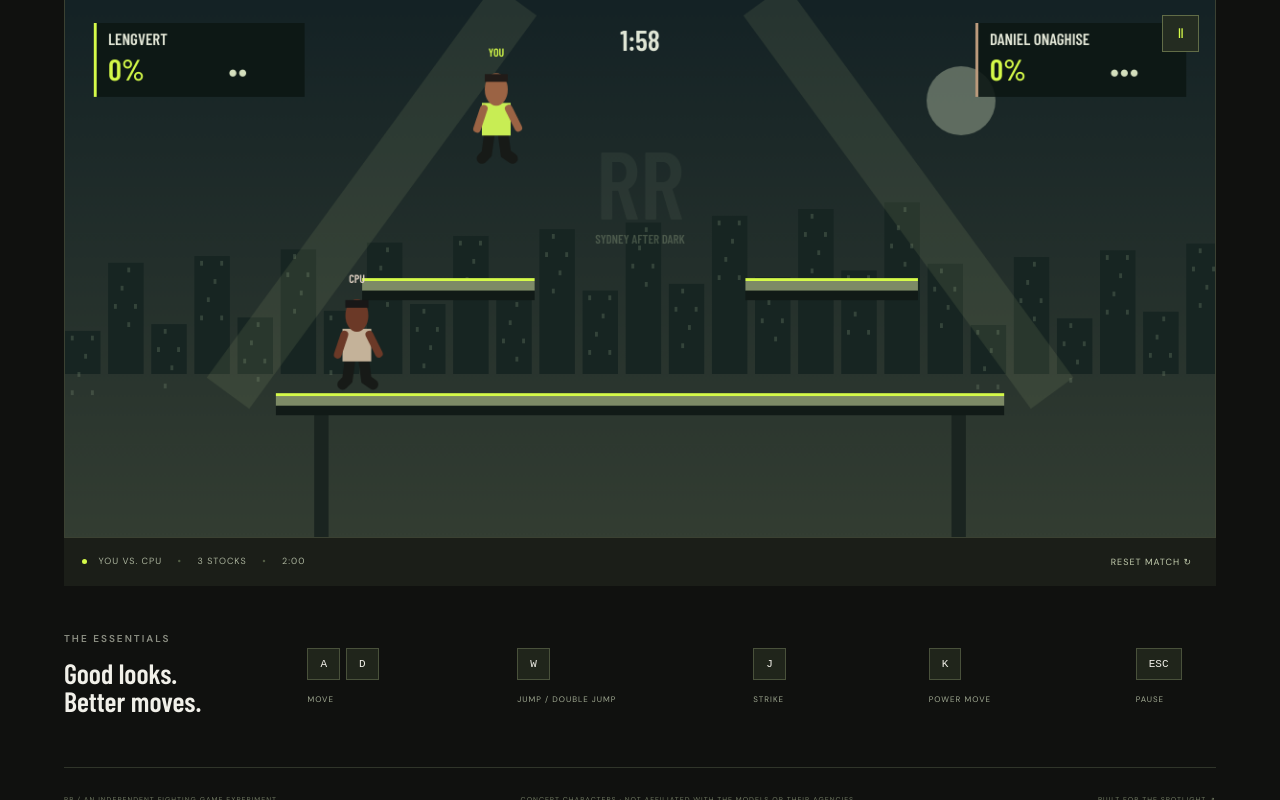
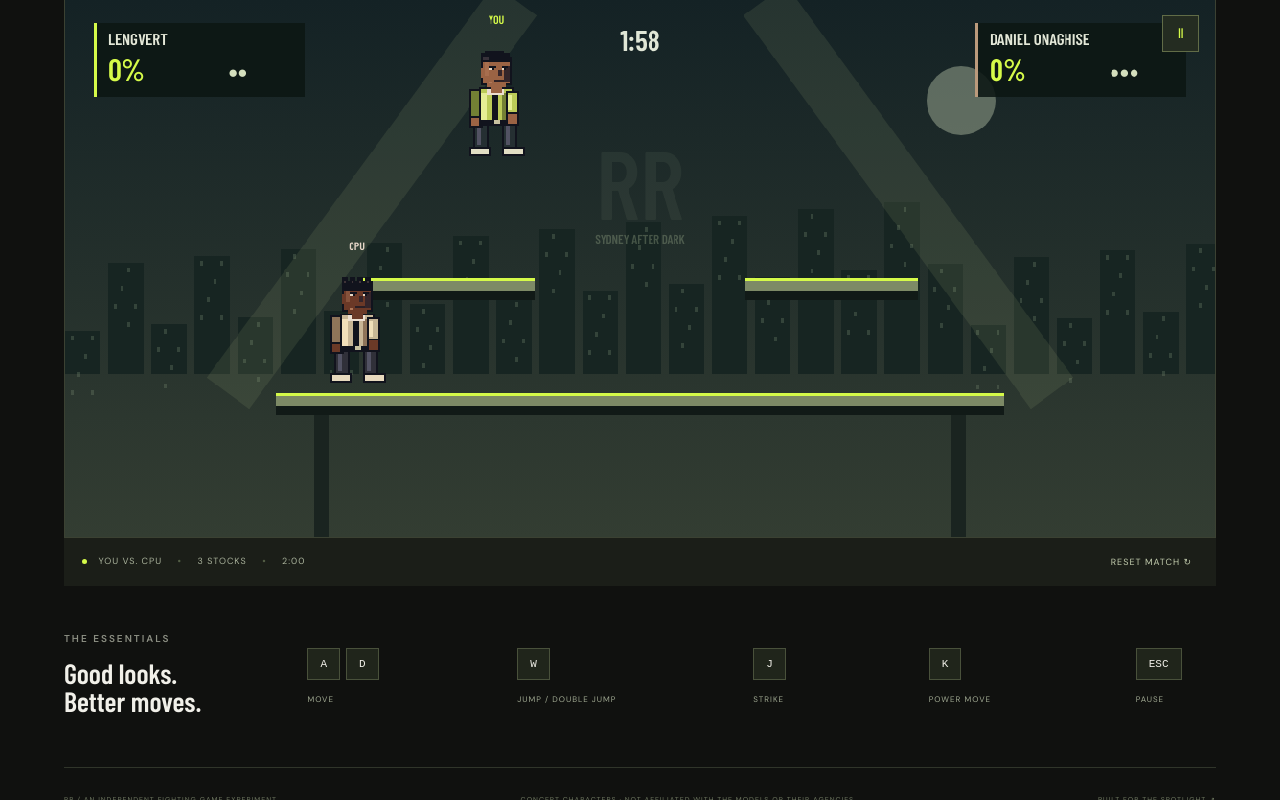
Before and after one commit to aldreimeir/gamemodels, a website with bundled scripts: page index.html in a window 1280 px wide. Both pictures are taken after a click on the button "RESET MATCH ↻". Shown: the part 995-1795 px from the top of the page. Built offline with nearby package versions, Linux system fonts and the light colour scheme; a web font is replaced by a local one.

Commit message:
Replace vector fighters with animated pixel sprites

```diff
--- a/game.js
+++ b/game.js
@@ -1,9 +1,11 @@
+import {drawSprite, spritePortrait} from './sprites.js';
 const roster=[
 {name:'Lengvert',title:'The wildcard',skin:'#9b6344',hair:'#211b18',color:'#c8ed54',tone:'#646e37',speed:5.3,power:1.05,url:'https://www.instagram.com/lengvert/'},
 {name:'Daniel Onaghise',title:'The heavyweight',skin:'#6b3927',hair:'#181717',color:'#c4b299',tone:'#655541',speed:4.5,power:1.3,url:'https://www.kult.com.au/men/mainboard/639-daniel-onaghise'},
 {name:'Letsi',title:'The quick step',skin:'#79503c',hair:'#201c19',color:'#a3b9c1',tone:'#435b61',speed:6.2,power:.9,url:'https://imgmodels.com/directory/sydney/letsi/'},
 {name:'Magol Maker',title:'The closer',skin:'#492c24',hair:'#141515',color:'#c69c83',tone:'#664b45',speed:5,power:1.15,url:'https://imgmodels.com/directory/sydney/magol-maker/'}];
-function portrait(r,i){return `<svg viewBox="0 0 240 290" xmlns="http://www.w3.org/2000/svg" role="img" aria-label="Original stylized concept character"><ellipse cx="120" cy="286" rx="110" ry="13" fill="#0b0d0a"/><path d="M30 290L42 174 88 150 152 150 198 174 216 290Z" fill="${r.color}"/><path d="M88 150L120 217 152 150 142 142 98 142Z" fill="${r.skin}"/><path d="M98 124L97 154Q120 178 143 154L141 122" fill="${r.skin}"/><path d="M83 65Q84 32 120 30Q157 30 158 65L153 110 137 135 118 142 96 128 84 104Z" fill="${r.skin}"/><path d="M83 77L78 54Q82 23 116 22Q159 18 163 53L156 81 146 51 101 49 88 81Z" fill="${r.hair}"/><path d="M92 85L108 83M131 83L147 85" stroke="#2c211b" stroke-width="4"/><path d="M117 86L113 106 124 108M108 120L131 119" stroke="#3a2820" fill="none" stroke-width="2"/><path d="M41 177L82 162 108 225 87 221 105 290H61Z" fill="#161b18" opacity=".72"/><path d="M198 177L156 162 130 225 151 221 135 290H178Z" fill="#161b18" opacity=".72"/><path d="M120 218L120 290" stroke="#192219" stroke-width="2"/><text x="171" y="257" fill="#192219" font-family="sans-serif" font-size="13">RR</text></svg>`;}
+function portrait(r,i){return `<img class="pixel-portrait" src="${spritePortrait(r,i)}" alt="${r.name} provisional pixel-art fighter; photo likeness pending">`;}
+
 let selected=0;
 const cards=document.querySelector('#cards');
 function renderCards(){cards.innerHTML=roster.map((r,i)=>`<div class="card ${i===selected?'selected':''}" role="button" tabindex="0" aria-pressed="${i===selected}" data-i="${i}"><div class="portrait" style="--tone:${r.tone}">${portrait(r,i)}<span class="card-num">0${i+1} / RR</span>${i===selected?'<span class="selected-label">● SELECTED</span>':''}</div><div class="card-info"><h3>${r.name}</h3><p>${r.title.toUpperCase()}</p><div class="stats"><span>SPD <b>${'▰'.repeat(Math.round(r.speed)-2)}</b></span><span>PWR <b>${'▰'.repeat(Math.round(r.power*3))}</b></span></div></div><a class="profile" href="${r.url}" target="_blank" rel="noopener noreferrer" aria-label="${r.name} profile">↗</a></div>`).join('');cards.querySelectorAll('.card').forEach(el=>{const select=()=>{selected=Number(el.dataset.i);renderCards();if(!running)draw();};el.onclick=e=>{if(!e.target.closest('a'))select();};el.onkeydown=e=>{if((e.key==='Enter'||e.key===' ')&&!e.target.closest('a')){e.preventDefault();select();}};});}
@@ -29,6 +31,18 @@ if(f.y>700||f.x<-150||f.x>1350){f.stocks--;if(f.stocks<=0){finish(f===p?'OUT OF<
 for(const s of particles){s.x+=s.vx*scale;s.y+=s.vy*scale;s.life-=dt;}particles=particles.filter(s=>s.life>0);if(time<=0){const score=p.stocks-c.stocks||c.damage-p.damage;finish(score===0?'A PERFECT<br><em>TIE.</em>':score>0?'SPOTLIGHT<br><em>SECURED.</em>':'OUT OF<br><em>STYLE.</em>');}}
 function rect(x,y,w,h,color){ctx.fillStyle=color;ctx.fillRect(x,y,w,h);}
 function text(t,x,y,size,color,align='left'){ctx.fillStyle=color;ctx.font=`${size}px "Barlow Condensed",Arial,sans-serif`;ctx.textAlign=align;ctx.fillText(t,x,y);}
-function drawFighter(f){ctx.save();ctx.translate(f.x,f.y);if(f.inv>0&&Math.floor(f.inv*12)%2)ctx.globalAlpha=.45;ctx.scale(f.face,1);const step=Math.sin(performance.now()/90)*Math.min(Math.abs(f.vx),3);ctx.strokeStyle='#171a17';ctx.lineWidth=11;ctx.lineCap='round';ctx.beginPath();ctx.moveTo(-7,-27);ctx.lineTo(-10+step, -5);ctx.lineTo(-15+step,0);ctx.moveTo(7,-27);ctx.lineTo(10-step,-5);ctx.lineTo(17-step,0);ctx.stroke();rect(-15,-58,30,34,f.flash>0?'#ffffff':f.r.color);ctx.fillStyle=f.r.skin;ctx.beginPath();ctx.ellipse(0,-72,12,17,0,0,Math.PI*2);ctx.fill();rect(-12,-88,24,8,f.r.hair);ctx.strokeStyle=f.r.skin;ctx.lineWidth=8;ctx.beginPath();ctx.moveTo(-13,-52);ctx.lineTo(-20,-31);ctx.moveTo(13,-52);ctx.lineTo(f.attack>0?58:23,f.attack>0?-53:-32);ctx.stroke();if(f.attack>0){ctx.strokeStyle=f.heavy?'#d5fa49':'#f3f4dc';ctx.lineWidth=f.heavy?7:3;ctx.beginPath();ctx.arc(30,-50,44,-1.2,1.1);ctx.stroke();}ctx.restore();text(f===fighters[0]?'YOU':'CPU',f.x,f.y-106,12,f===fighters[0]?'#d5fa49':'#e7d7c9','center');}
+function drawFighter(f){
+  const index=roster.indexOf(f.r);
+  const pose=f.attack>0?(f.heavy?'power':'attack'):!f.ground?'jump':Math.abs(f.vx)>.6?'run':'idle';
+  const frame=Math.floor(performance.now()/(pose==='run'?95:360));
+  ctx.save();ctx.imageSmoothingEnabled=false;
+  ctx.translate(Math.round(f.x),Math.round(f.y));
+  if(f.inv>0&&Math.floor(f.inv*12)%2)ctx.globalAlpha=.45;
+  ctx.scale(f.face*2,2);ctx.translate(-26,-63);
+  if(f.flash>0)ctx.filter='brightness(2)';
+  drawSprite(ctx,f.r,index,pose,frame);ctx.restore();
+  text(f===fighters[0]?'YOU':'CPU',f.x,f.y-140,12,f===fighters[0]?'#d5fa49':'#e7d7c9','center');
+}
+
 function draw(){const gradient=ctx.createLinearGradient(0,0,0,560);gradient.addColorStop(0,'#142225');gradient.addColorStop(1,'#333d32');ctx.fillStyle=gradient;ctx.fillRect(0,0,1200,560);ctx.fillStyle='#aebba077';ctx.beginPath();ctx.arc(935,105,36,0,Math.PI*2);ctx.fill();for(let i=0;i<30;i++){const h=45+((i*71)%135);rect(i*45,390-h,37,h,'#172522');for(let j=0;j<4;j++)for(let k=0;k<4;k++)if((i+j+k)%3===0)rect(i*45+6+j*7,395-h+k*19,3,5,'#70816a55');}ctx.strokeStyle='#9eae7b22';ctx.lineWidth=55;ctx.beginPath();ctx.moveTo(170,410);ctx.lineTo(470,0);ctx.moveTo(1030,410);ctx.lineTo(730,0);ctx.stroke();text('RR',600,229,100,'#c7d3ad12','center');text('SYDNEY AFTER DARK',600,254,13,'#a5b79255','center');for(const b of platforms){rect(b.x,b.y,b.w,13,'#7d8a66');rect(b.x,b.y,b.w,3,'#d5fa49');rect(b.x,b.y+13,b.w,10,'#111a17');}rect(260,433,15,127,'#1a2420');rect(925,433,15,127,'#1a2420');if(fighters.length){fighters.forEach(drawFighter);for(const s of particles)rect(s.x,s.y,4,4,s.color);fighters.forEach((f,i)=>{const x=i===0?30:950;rect(x,24,220,77,'#0c1613dd');rect(x,24,3,77,i===0?'#d5fa49':'#bb9a7c');text(f.r.name.toUpperCase(),x+15,47,17,'#e4e8d8');text(Math.round(f.damage)+'%',x+15,84,31,f.damage>100?'#f58d69':'#d5fa49');text('●'.repeat(f.stocks),x+140,81,17,'#d4dfbd');});text(`${Math.floor(Math.ceil(time)/60)}:${String(Math.ceil(time)%60).padStart(2,'0')}`,600,53,30,'#e0e6d6','center');}}
 function frame(now){const dt=Math.min((now-last)/1000,1/30);last=now;if(running&&!paused)update(dt);draw();requestAnimationFrame(frame);}renderCards();requestAnimationFrame(frame);
--- /dev/null
+++ b/sprites.js
@@ -0,0 +1,48 @@
+// Original low-resolution sprite artwork. Likeness remains provisional until photo references are available.
+const looks = [
+  { hair: 'crop', top: '#bccb58', light: '#e6ee94', shadow: '#738034', pants: '#252f32', shoe: '#e2dec4' },
+  { hair: 'coils', top: '#c8b696', light: '#f1dfba', shadow: '#8f7459', pants: '#303039', shoe: '#e7d9be' },
+  { hair: 'high', top: '#87a8b9', light: '#bfdfdf', shadow: '#4b667e', pants: '#262a3b', shoe: '#b8d9dd' },
+  { hair: 'close', top: '#b88e79', light: '#e3b6a0', shadow: '#775342', pants: '#282729', shoe: '#d7c5b4' },
+];
+export function drawSprite(context, fighter, index, pose = 'idle', frame = 0) {
+  const look = looks[index];
+  const outline = '#11131d';
+  const skin = fighter.skin;
+  const box = (x,y,w,h,color) => {context.fillStyle=color;context.fillRect(x,y,w,h);};
+  const limb = (x,y,w,h,color) => {box(x-1,y-1,w+2,h+2,outline);box(x,y,w,h,color);};
+  const bob = pose === 'idle' ? frame % 2 : 0;
+  context.save();context.translate(0,bob);
+  // Legs use discrete animation frames, so every edge stays on the sprite grid.
+  const stride = pose === 'run' ? [0,4,0,-4][frame % 4] : pose === 'jump' ? 3 : 0;
+  limb(18-stride,43,6,15,look.pants);limb(27+stride,43,6,15,look.pants);
+  box(19-stride,45,2,11,'#525263');box(28+stride,45,2,11,'#525263');
+  limb(16-stride,58,9,3,look.shoe);limb(27+stride,58,10,3,look.shoe);
+  // Back arm, then jacket and neck.
+  limb(13,28,5,15,look.shadow);limb(13,42,5,4,skin);
+  limb(18,27,16,18,look.top);box(18,29,3,14,look.light);box(29,29,5,15,look.shadow);
+  box(24,28,3,16,outline);box(21,27,9,3,'#ecded0');box(23,25,6,4,skin);
+  box(18,43,16,3,outline);box(25,43,3,2,'#c8c1a0');
+  // Pixel head: brow, eye whites, cheek plane, nose, mouth and jaw.
+  limb(19,11,14,13,skin);box(21,24,10,2,skin);box(30,15,3,8,'#34252a');
+  box(20,13,2,7,'#bc846455');box(22,15,4,1,outline);box(29,15,3,1,outline);
+  box(22,16,3,1,'#e6d8c5');box(29,16,2,1,'#e6d8c5');box(24,16,1,1,outline);box(30,16,1,1,outline);
+  box(27,17,2,3,'#35252a');box(25,22,5,1,'#2c2025');box(22,23,2,1,'#b07858');
+  // Different provisional silhouettes. Do not describe these as verified likenesses.
+  if(look.hair==='high'){box(18,5,15,8,outline);box(20,3,10,4,outline);box(20,6,3,3,'#363039');box(27,5,3,2,'#363039');}
+  else if(look.hair==='coils'){box(18,9,16,5,outline);for(let x=18;x<34;x+=4){box(x,7,3,3,outline);box(x+1,9,1,1,'#3e3337');}}
+  else if(look.hair==='crop'){box(18,8,15,5,outline);box(20,7,10,2,outline);box(19,10,3,2,'#373139');}
+  else {box(19,9,14,3,outline);box(19,12,2,3,outline);box(20,10,10,1,'#373139');}
+  box(18,16,2,5,skin);
+  if(pose==='attack'||pose==='power'){
+    limb(32,28,7,5,look.light);limb(39,28,8,4,skin);limb(46,26,5,6,skin);
+    if(pose==='power'){box(50,22,2,3,'#e4ff8e');box(53,27,4,2,'#ffffff');box(50,34,2,3,'#bce55c');}
+  }else{limb(32,29,5,12,look.top);limb(32,40,5,5,skin);box(32,30,2,8,look.light);}
+  context.restore();
+}
+export function spritePortrait(fighter,index){
+  const canvas=document.createElement('canvas');canvas.width=64;canvas.height=70;
+  const context=canvas.getContext('2d');context.imageSmoothingEnabled=false;
+  context.translate(4,2);drawSprite(context,fighter,index);
+  return canvas.toDataURL('image/png');
+}
```
Also changed, not shown: README.md, style.css.
